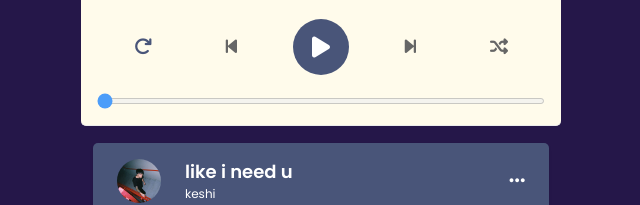
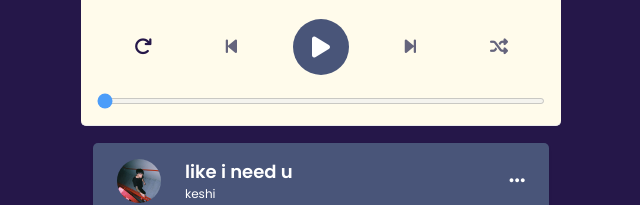
Before and after one commit to TinhHams/music-player, a plain HTML site: page index.html in a window 1280 px wide. Both pictures are taken after a click on the element 461 px from the left and 323 px from the top of the page. Shown: the part 277-482 px from the top of the page, 319-959 px from the left. Drawn offline with Linux system fonts and the light colour scheme.

Commit message:
Add files via upload

```diff
--- a/style.css
+++ b/style.css
@@ -91,14 +91,14 @@
   }
 
   .control .btn {
-    color: #666;
+    color: #65647C;
     padding: 18px;
     font-size: 18px;
     cursor: pointer;
   }
 
   .control .btn.active {
-    color: var(--primary-color);
+    color: #251749;
   }
 
   .control .btn-toggle-play {
```
